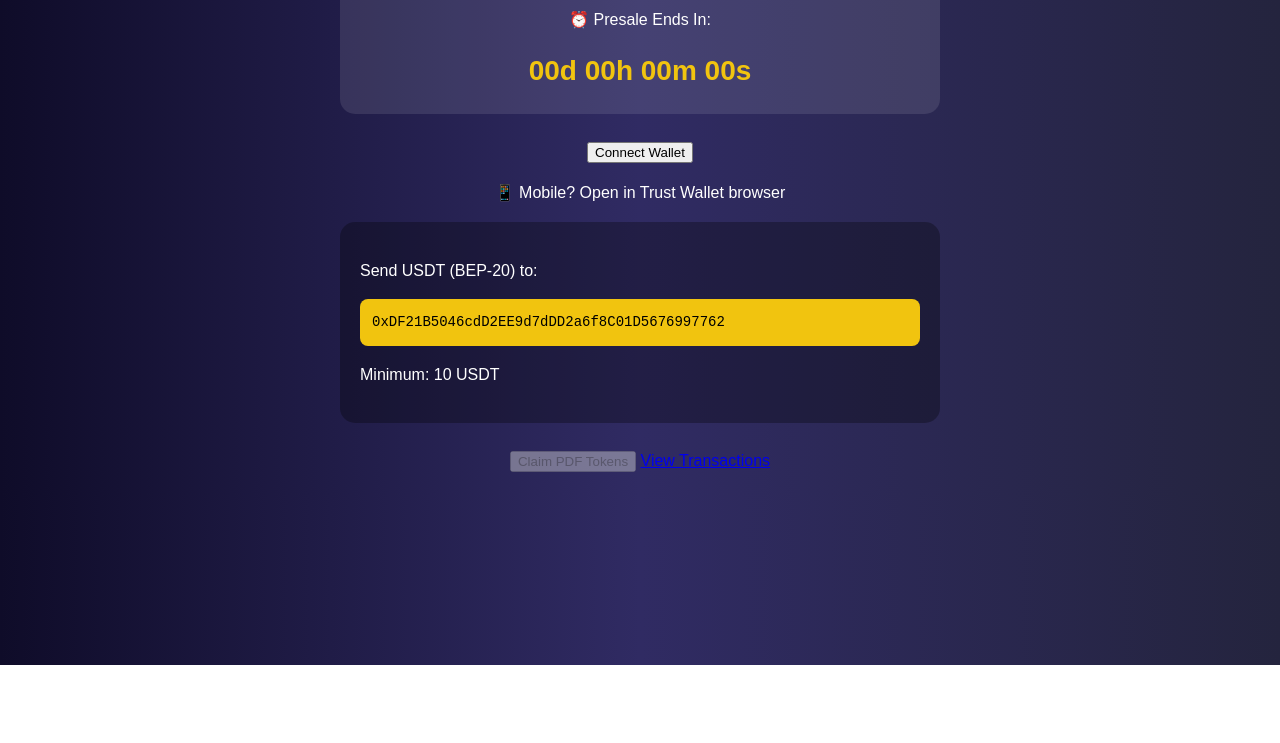
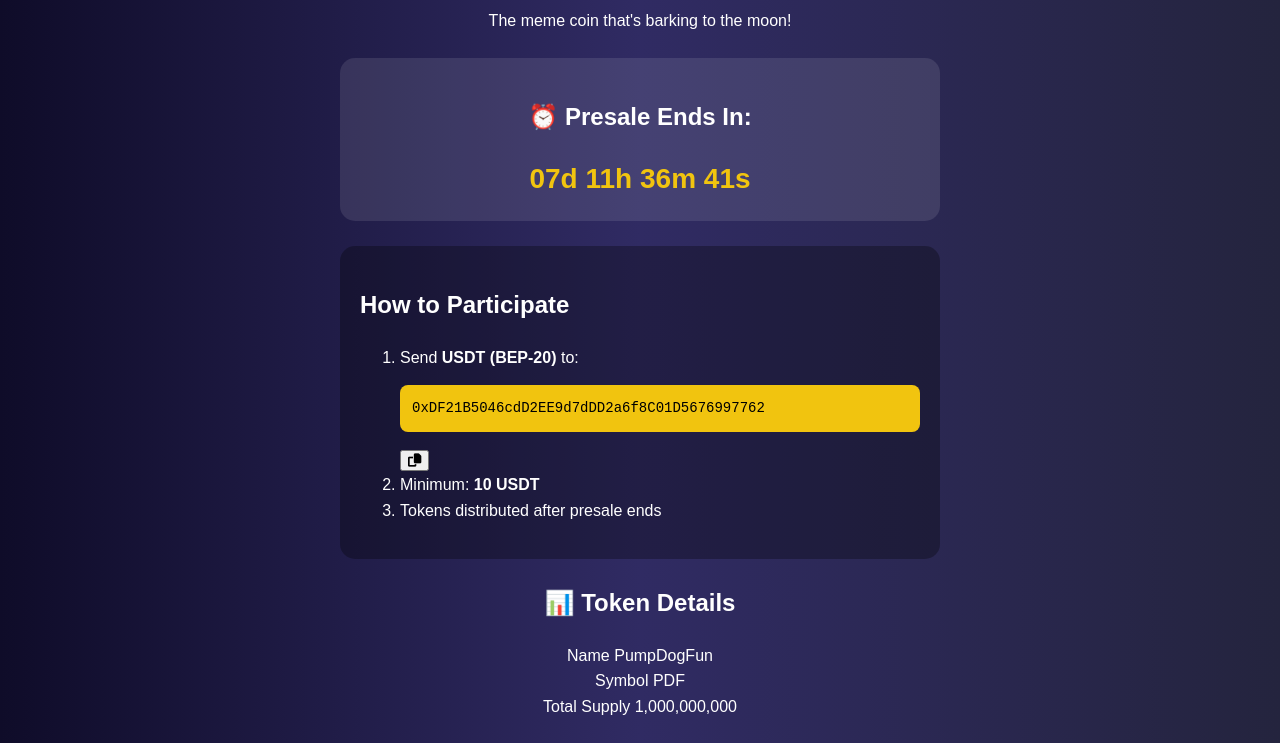
Before and after one commit to ahsan0-del/Pumpdogfunpresale, a plain HTML site: page index.html in a window 1280 px wide. Shown: the part 135-878 px from the top of the page. Before the commit the page ends 800 px from the top, so only its background shows below. Drawn offline with Linux system fonts and the light colour scheme; a script that the page names is missing.

Commit message:
Update index.html

```diff
--- a/index.html
+++ b/index.html
@@ -2,37 +2,70 @@
 <html>
 <head>
   <title>PumpDogFun Presale</title>
+  <meta name="viewport" content="width=device-width, initial-scale=1.0">
   <link href="./style.css" rel="stylesheet">
-  <script src="https://cdn.ethers.io/lib/ethers-5.2.umd.min.js"></script>
+  <!-- Font Awesome for copy icon -->
+  <link rel="stylesheet" href="https://cdnjs.cloudflare.com/ajax/libs/font-awesome/6.4.0/css/all.min.css">
 </head>
 <body>
   <div class="container">
-    <h1>🚀 PumpDogFun Presale</h1>
+    <img src="./assets/logo.png" alt="PumpDogFun" class="logo">
+    <h1>PUMPDOGFUN PRESALE</h1>
+    <p class="subtitle">The meme coin that's barking to the moon!</p>
 
-    <!-- Presale Timer -->
-    <div class="timer-box">
-      <p>⏰ Presale Ends In:</p>
-      <div id="countdown">00d 00h 00m 00s</div>
+    <!-- Countdown Timer -->
+    <div class="timer-box glow">
+      <h2>⏰ Presale Ends In:</h2>
+      <div id="countdown">
+        <span id="days">07</span>d
+        <span id="hours">00</span>h
+        <span id="minutes">00</span>m
+        <span id="seconds">00</span>s
+      </div>
     </div>
 
-    <!-- Wallet Connection -->
-    <button id="connectButton">Connect Wallet</button>
-    <p class="mobile-help">📱 Mobile? Open in Trust Wallet browser</p>
-
-    <!-- Payment Section -->
-    <div class="payment-box">
-      <p>Send USDT (BEP-20) to:</p>
-      <div class="address-display" id="presaleAddress">0xDF21B5046cdD2EE9d7dDD2a6f8C01D5676997762</div>
-      <p>Minimum: 10 USDT</p>
+    <!-- Payment Box with Copy Button -->
+    <div class="payment-box glow">
+      <h2>How to Participate</h2>
+      <ol>
+        <li>Send <strong>USDT (BEP-20)</strong> to:</li>
+        <div class="address-container">
+          <div id="walletAddress" class="address-display">
+            0xDF21B5046cdD2EE9d7dDD2a6f8C01D5676997762
+          </div>
+          <button id="copyButton" class="copy-btn">
+            <i class="fas fa-copy"></i>
+          </button>
+        </div>
+        <li>Minimum: <strong>10 USDT</strong></li>
+        <li>Tokens distributed after presale ends</li>
+      </ol>
     </div>
 
-    <!-- Verification Status -->
-    <div id="paymentStatus"></div>
+    <!-- Token Info -->
+    <div class="info-box glow">
+      <h2>📊 Token Details</h2>
+      <div class="info-grid">
+        <div class="info-item">
+          <span class="info-label">Name</span>
+          <span class="info-value">PumpDogFun</span>
+        </div>
+        <div class="info-item">
+          <span class="info-label">Symbol</span>
+          <span class="info-value">PDF</span>
+        </div>
+        <div class="info-item">
+          <span class="info-label">Total Supply</span>
+          <span class="info-value">1,000,000,000</span>
+        </div>
+      </div>
+    </div>
 
-    <!-- Token Claim (Shows after presale) -->
-    <button id="claimButton" disabled>Claim PDF Tokens</button>
-    <a href="https://bscscan.com/address/0xDF21B5046cdD2EE9d7dDD2a6f8C01D5676997762"
-       target="_blank" class="tx-link">View Transactions</a>
+    <!-- Social Links -->
+    <div class="social-links">
+      <a href="https://t.me/yourgroup" class="telegram glow"><i class="fab fa-telegram"></i> Telegram</a>
+      <a href="https://twitter.com/yourhandle" class="twitter glow"><i class="fab fa-twitter"></i> Twitter</a>
+    </div>
   </div>
 
   <script src="./script.js"></script>
```
